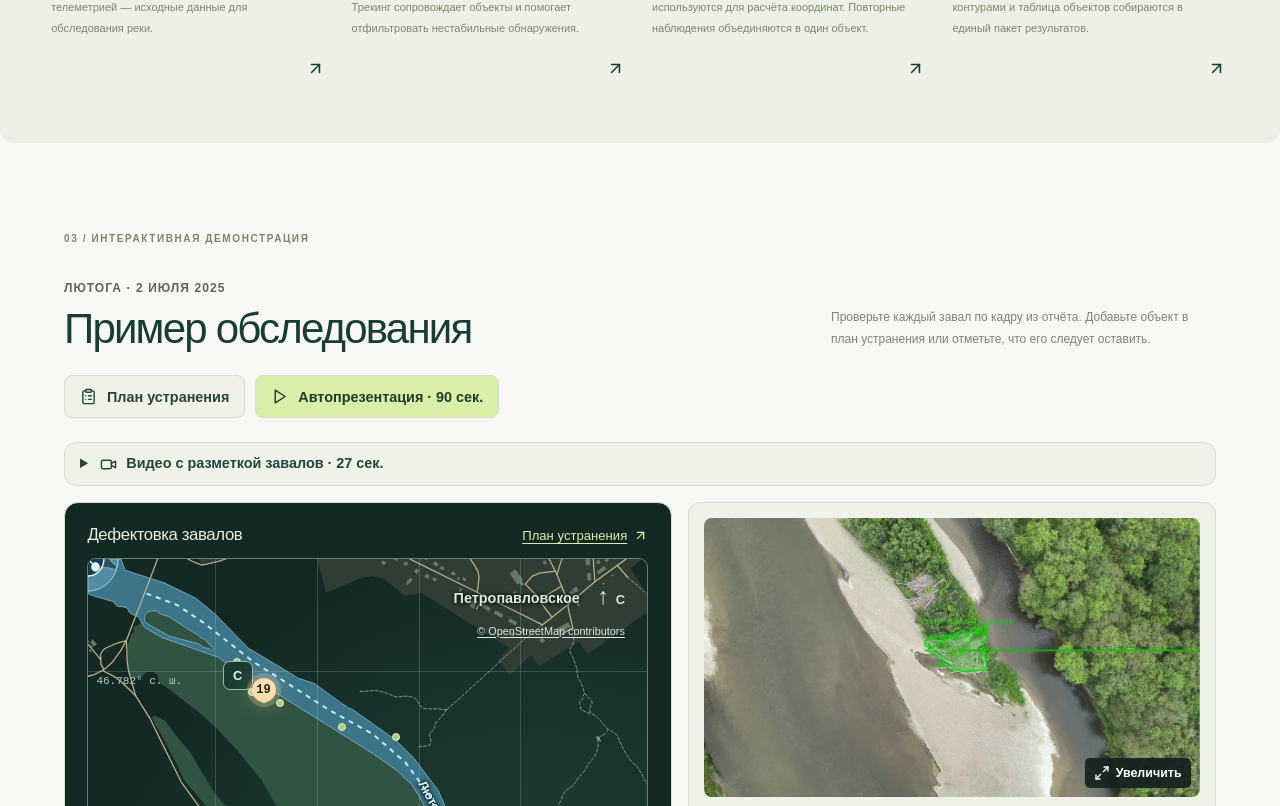
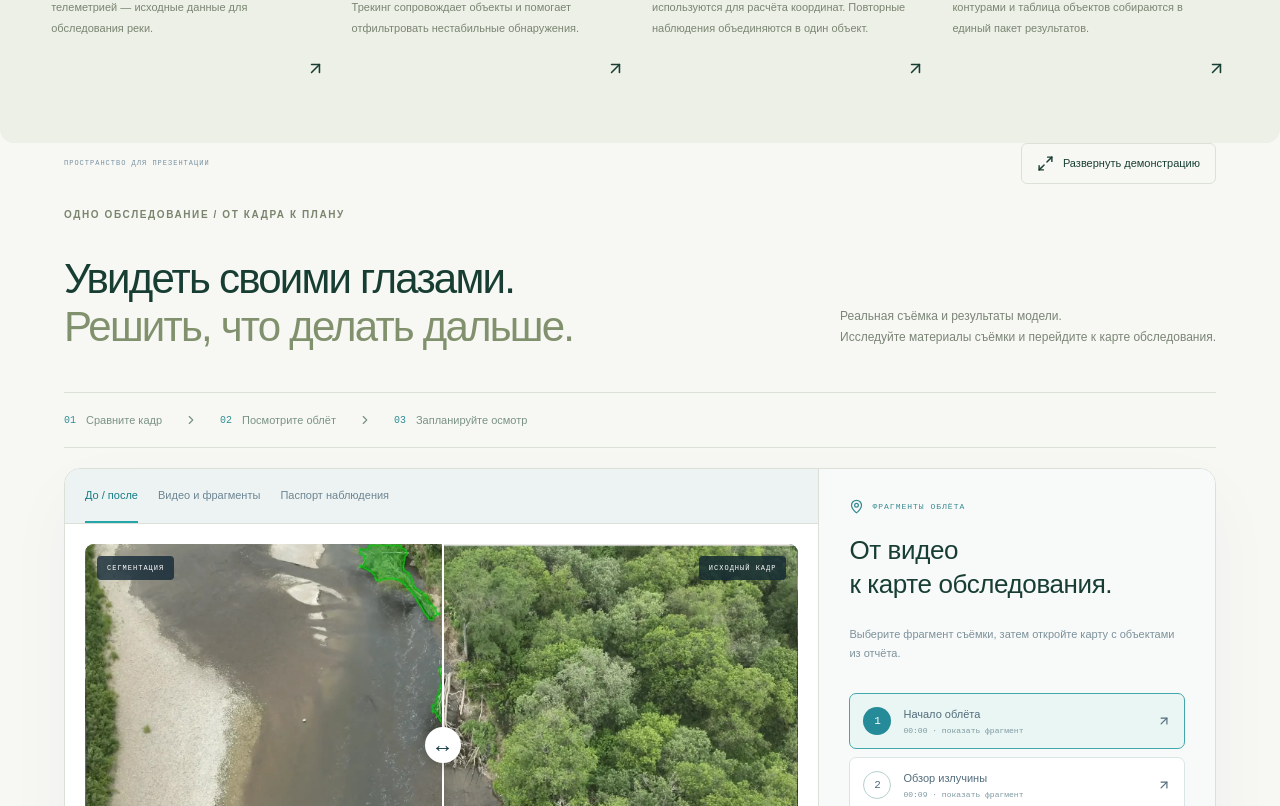
Before and after one commit to LeraBasargina/river_site, a React (Vite) app: page / in a window 1280 px wide. Shown: the part 1754-2560 px from the top of the page. Built offline with nearby package versions, Linux system fonts and the light colour scheme; what pdfmake would draw is missing.

Commit message:
Restore video thumbnails and put the walkthrough before planning

```diff
--- a/src/AutoShow.jsx
+++ b/src/AutoShow.jsx
@@ -3,13 +3,14 @@ import { ArrowLeft, ArrowRight, Maximize, Pause, Play, X } from "lucide-react";
 import "./styles/auto-show.css";
 
 const stops = [
-  { target: "intro", title: "RIVER", seconds: 7 },
-  { target: "about", title: "О проекте", seconds: 7 },
-  { target: "workflow", title: "Принцип работы", seconds: 7 },
-  { target: "survey-footage", title: "Видео обследования", seconds: 15 },
+  { target: "intro", title: "RIVER", seconds: 6 },
+  { target: "about", title: "О проекте", seconds: 6 },
+  { target: "workflow", title: "Принцип работы", seconds: 6 },
+  { target: "video", title: "От кадра к плану", seconds: 7 },
+  { target: "tracking-demo", title: "Объединение наблюдений", seconds: 8 },
+  { target: "survey-footage", title: "Видео обследования", seconds: 11 },
   { target: "survey-map-panel", title: "Дефектовка и реестр", seconds: 18 },
   { target: "planner", title: "План устранения", seconds: 14 },
-  { target: "tracking-demo", title: "Объединение наблюдений", seconds: 8 },
   { target: "results", title: "Результаты", seconds: 7 },
   { target: "closing", title: "Сахалинский центр ИИ", seconds: 7 },
 ];
--- a/src/Mission.jsx
+++ b/src/Mission.jsx
@@ -15,16 +15,19 @@ import {
 const checkpointDetails = [
   {
     id: "1",
+    photoKey: "A",
     title: "Начало облёта",
     text: "Посмотрите, как модель выделяет древесину на береговой линии.",
   },
   {
     id: "2",
+    photoKey: "B",
     title: "Обзор излучины",
     text: "Смена ракурса показывает, почему наблюдения нужно связывать между кадрами.",
   },
   {
     id: "3",
+    photoKey: "C",
     title: "Продолжение маршрута",
     text: "Оцените результат на следующих кадрах обследования.",
   },
@@ -42,9 +45,6 @@ const modes = {
   },
 };
 
-function checkpointPhoto(mode, id) {
-  return `/media/checkpoint-${mode}-${id}.jpg`;
-}
 export default function Mission() {
   const [expanded, setExpanded] = useState(false);
   const section = useRef(null);
@@ -60,7 +60,11 @@ export default function Mission() {
   const video = useRef(null),
     target = useRef(0);
   const clip = modes[mode];
-  const checkpoints = checkpointDetails.map((point, i) => ({ ...point, time: clip.times[i] }));
+  const checkpoints = checkpointDetails.map((point, i) => ({
+    ...point,
+    time: clip.times[i],
+    photo: `/media/checkpoint-${mode}-${point.photoKey}.jpg`,
+  }));
   const point = checkpoints[index];
   const note = drafts[point.id]?.note || "";
   const status = drafts[point.id]?.status || "Требует осмотра";
@@ -326,7 +330,7 @@ export default function Mission() {
                 controls
                 playsInline
                 preload="metadata"
-                poster={checkpointPhoto(mode, "A")}
+                poster={checkpoints[0].photo}
                 aria-label="Видео обследования реки"
                 onLoadedMetadata={(e) => {
                   setDuration(e.currentTarget.duration);
@@ -381,7 +385,7 @@ export default function Mission() {
                     onClick={() => jump(i)}
                     aria-pressed={i === index}
                   >
-                    <img src={checkpointPhoto(mode, p.id)} alt="" />
+                    <img src={p.photo} alt="" />
                     <span>
                       {stamp(p.time)}
                       <b>{p.title}</b>
@@ -486,7 +490,7 @@ export default function Mission() {
             <ArrowUpRight size={16} />
           </button>
           <small className="mission-footnote">
-            Участок для выезда можно выбрать из карточки объекта на карте.
+            На карте можно проверить завал и добавить объект в план устранения.
           </small>
         </aside>
       </div>
--- a/src/Survey.jsx
+++ b/src/Survey.jsx
@@ -389,13 +389,13 @@ export default function Survey({ onPresentationOpen }) {
       <div className="survey-actions">
         <a href="#planner"><ClipboardList size={17} /> План устранения</a>
         <button type="button" ref={presentationTrigger} aria-haspopup="dialog" onClick={playPresentation}>
-          <Play size={17} /> Автопрезентация · 90 сек.
+          <Play size={17} /> Смотреть ролик · 90 сек.
         </button>
       </div>
       <dialog ref={presentation} className="survey-presentation" aria-labelledby="survey-presentation-title"
         onClose={closePresentation}>
         <div className="survey-presentation-bar">
-          <h3 id="survey-presentation-title">Автопрезентация обследования</h3>
+          <h3 id="survey-presentation-title">Ролик об обследовании</h3>
           <button type="button" autoFocus onClick={() => presentation.current.close()}>К карте</button>
         </div>
         <video ref={presentationVideo} src="/media/RIVER-AIJ-2026.mp4" poster="/media/survey-intro-poster.jpg"
--- a/src/main.jsx
+++ b/src/main.jsx
@@ -83,8 +83,8 @@ function App() {
         <nav className={menu ? "open" : ""}>
           {[
             ["#about", "О проекте"],
+            ["#video", "Видео"],
             ["#survey", "Обследование"],
-            ["#video", "Видео"],
             ["#planner", "План устранения"],
           ].map(([href, label]) => (
             <a key={href} href={href} onClick={() => setMenu(false)}>
@@ -130,7 +130,7 @@ function App() {
               помогает исследовать реки с помощью компьютерного зрения.
             </p>
             <div className="hero-actions">
-              <a className="button primary" href="#demo">
+              <a className="button primary" href="#video">
                 Посмотреть в действии <ArrowUpRight size={18} />
               </a>
               <a className="text-link" href="#planner">
@@ -243,9 +243,9 @@ function App() {
             ))}
           </div>
         </section>
-        <Survey onPresentationOpen={closeShow} />
         <Mission />
         <TrackingDemo />
+        <Survey onPresentationOpen={closeShow} />
         <section id="results" className="results section">
           <div className="section-kicker">04 / РЕЗУЛЬТАТЫ ОБРАБОТКИ</div>
           <div className="section-heading">
```
Also changed, not shown: tests/browser-review.cjs (+23 -3 lines), 2 other files (tests, documents, lock files or other folders).
